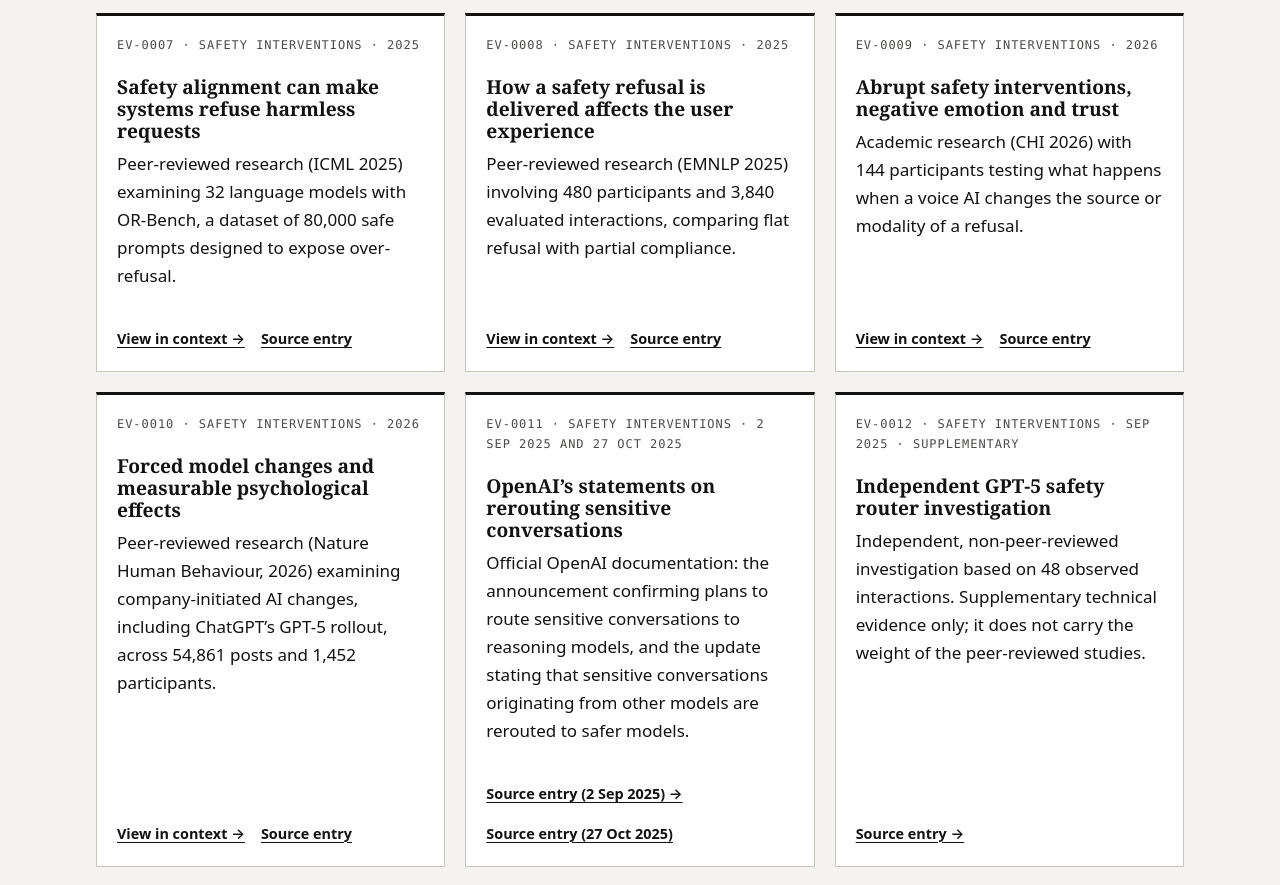
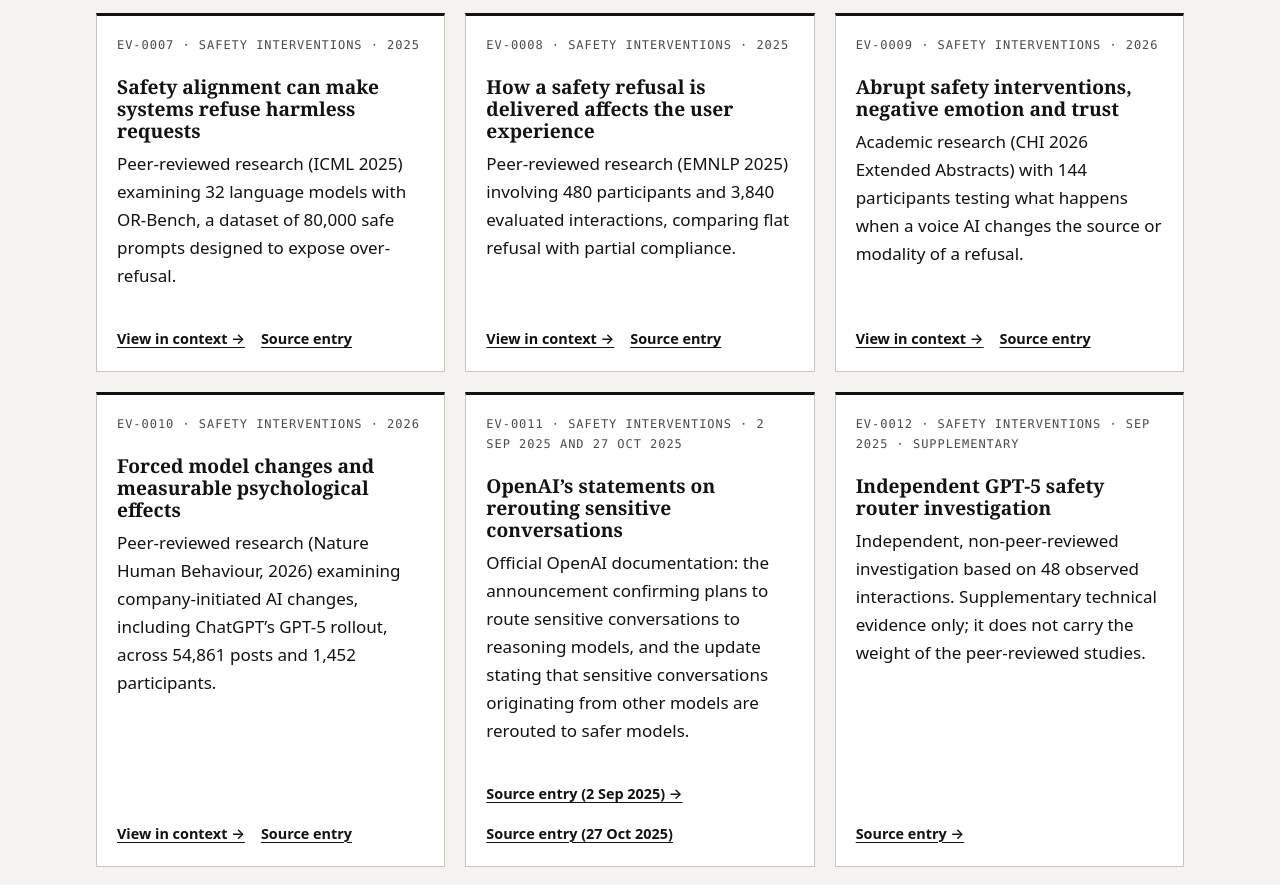
Before and after one commit to ariaathart/openai-harm-archive, a plain HTML site: page evidence/index.html in a window 1280 px wide. Shown: the part 1380-2265 px from the top of the page. Drawn offline with Linux system fonts and the light colour scheme.

Commit message:
Evidence EV-0009: label CHI source as Extended Abstracts, matching SRC-0024
Co-Authored-By: Claude Opus 5.5 <noreply@anthropic.com>

```diff
--- a/evidence/index.html
+++ b/evidence/index.html
@@ -114,7 +114,7 @@
           <article class="card" id="ev-0009" data-search="safety refusal voice source modality shift trust reactance social presence chi" data-category="safety">
             <p class="card-meta">EV-0009 · Safety interventions · 2026</p>
             <h3>Abrupt safety interventions, negative emotion and trust</h3>
-            <p>Academic research (CHI 2026) with 144 participants testing what happens when a voice AI changes the source or modality of a refusal.</p>
+            <p>Academic research (CHI 2026 Extended Abstracts) with 144 participants testing what happens when a voice AI changes the source or modality of a refusal.</p>
             <div class="card-links"><a href="../#safety-harm-3">View in context →</a><a href="../sources/#src-0024">Source entry</a></div>
           </article>
           <article class="card" id="ev-0010" data-search="safety forced model change gpt-5 rollout mourning loss ai companions well-being nature human behaviour" data-category="safety">
```
